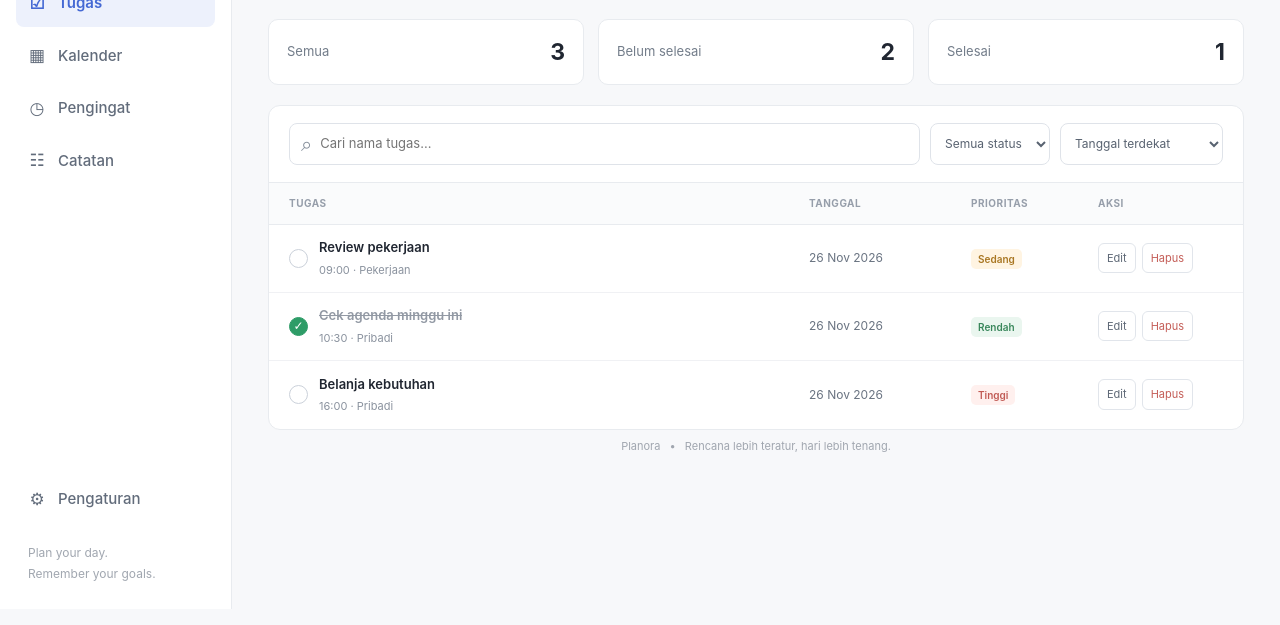
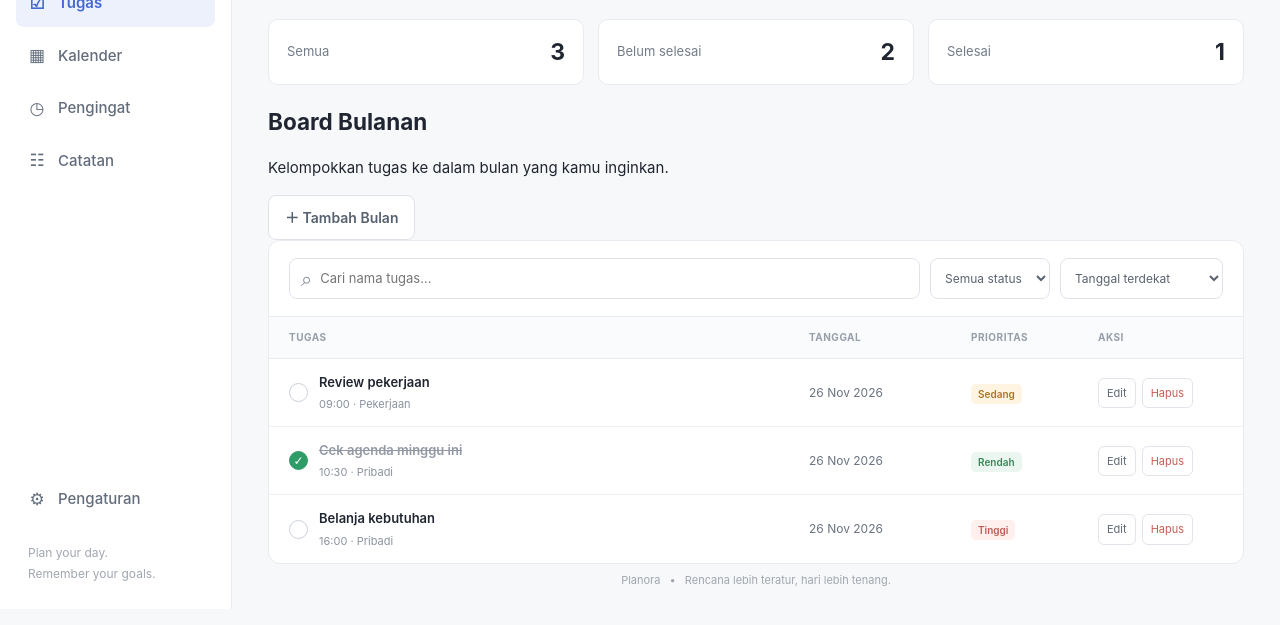
Before and after one commit to dink2v/Planora, a plain HTML site: page tasks.html in a window 1280 px wide. Shown: the part 191-816 px from the top of the page. Drawn offline with Linux system fonts and the light colour scheme.

Commit message:
Add monthly task board container

```diff
--- a/tasks.html
+++ b/tasks.html
@@ -20,6 +20,7 @@
 <header class="topbar"><div class="mobile-brand"><span class="brand-mark">P</span><strong>Planora</strong></div><div class="breadcrumbs">Workspace <span>/</span> Tugas</div><button class="profile" aria-label="Profil pengguna">P</button></header>
 <section class="page-heading"><div><p class="eyebrow" id="task-page-date">DAFTAR RENCANA</p><h1>Tugas</h1><p class="subheading">Kelola semua rencana, prioritas, dan progresmu.</p></div><button class="primary-button" id="task-add"><span>＋</span> Tambah Tugas</button></section>
 <section class="task-stats" aria-label="Ringkasan tugas"><div class="task-stat"><span>Semua</span><strong id="stat-all">0</strong></div><div class="task-stat"><span>Belum selesai</span><strong id="stat-open">0</strong></div><div class="task-stat"><span>Selesai</span><strong id="stat-done">0</strong></div></section>
+<section class="month-board-section" aria-label="Board tugas bulanan"><div class="month-board-heading"><div><h2>Board Bulanan</h2><p>Kelompokkan tugas ke dalam bulan yang kamu inginkan.</p></div><button class="secondary-button" id="month-add">＋ Tambah Bulan</button></div><div id="month-board" class="month-board" aria-live="polite"></div></section>
 <section class="panel task-manager">
 <div class="task-toolbar"><label class="task-search"><span>⌕</span><input id="task-search" type="search" placeholder="Cari nama tugas..." aria-label="Cari tugas"></label><select id="task-filter" aria-label="Filter status"><option value="all">Semua status</option><option value="open">Belum selesai</option><option value="done">Selesai</option><option value="overdue">Terlewat</option></select><select id="task-sort" aria-label="Urutkan tugas"><option value="date">Tanggal terdekat</option><option value="priority">Prioritas</option><option value="created">Terbaru ditambahkan</option></select></div>
 <div class="task-table-head"><span>TUGAS</span><span>TANGGAL</span><span>PRIORITAS</span><span>AKSI</span></div>
```
